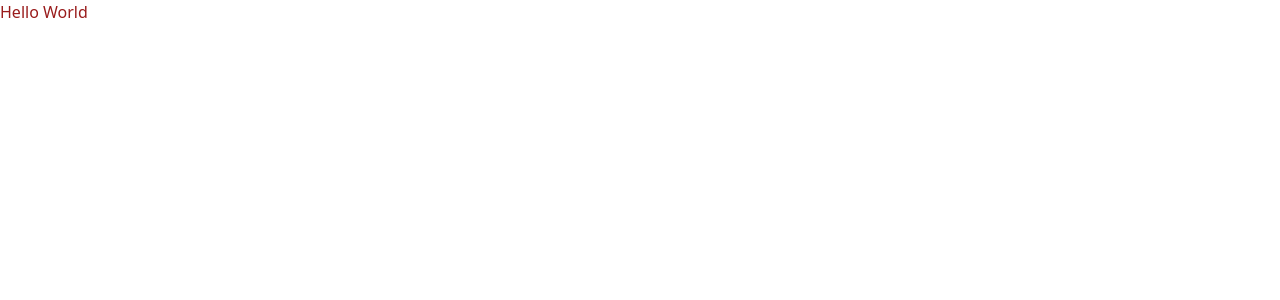
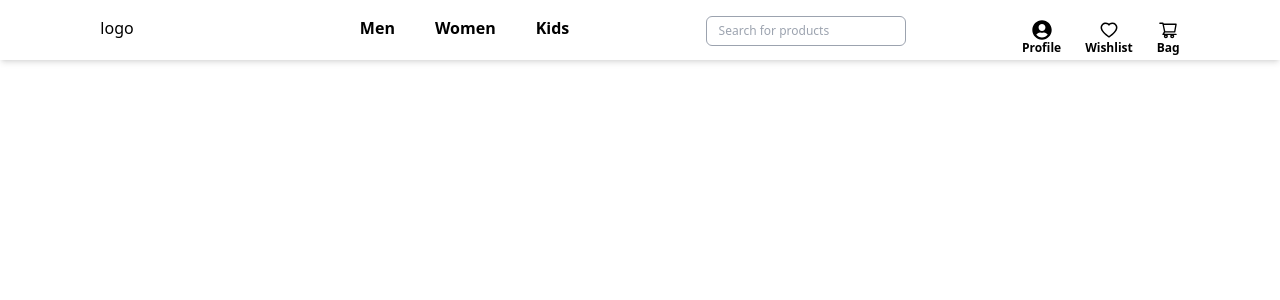
Before and after one commit to TalhaKhan4/MERN-ecommerce, a React (Vite) app in the folder Frontend/: page / in a window 1280 px wide. Shown: the top 300 px of the page. Built offline with nearby package versions, Linux system fonts and the light colour scheme.

Commit message:
working on navigation

```diff
--- a/Frontend/package.json
+++ b/Frontend/package.json
@@ -11,7 +11,8 @@
   },
   "dependencies": {
     "react": "^18.3.1",
-    "react-dom": "^18.3.1"
+    "react-dom": "^18.3.1",
+    "react-icons": "^5.3.0"
   },
   "devDependencies": {
     "@eslint/js": "^9.9.0",
--- a/Frontend/src/App.jsx
+++ b/Frontend/src/App.jsx
@@ -1,5 +1,10 @@
+import Navbar from "./components/Navbar/Navbar";
+
 function App() {
-  return <h1 className="text-red-800">Hello World</h1>;
+  return (
+    <>
+      <Navbar />
+    </>
+  );
 }
-
 export default App;
--- /dev/null
+++ b/Frontend/src/components/Navbar/NavDropDown.jsx
@@ -0,0 +1,51 @@
+function NavDropDown({
+  categories,
+  handleMouseEnter,
+  handleMouseLeave,
+  activeCategory,
+}) {
+  return (
+    <>
+      {categories.map((category, index) =>
+        activeCategory === category.name ? (
+          <div
+            key={index}
+            className="absolute left-[5%] top-6 pt-10 bg-white border border-gray-200 shadow-lg  p-4 min-w-[90vw] flex space-x-8 -z-10 min-h-[70vh]"
+            onMouseEnter={() => handleMouseEnter(category.name)} // Keeps dropdown open when mouse enters
+            onMouseLeave={handleMouseLeave} // Hides dropdown when mouse leaves
+          >
+            {category.subcategories.map((subcategory, subIndex) => {
+              return (
+                <div key={subIndex} className="mb-4">
+                  <span className="text-red-600 font-bold text-sm">
+                    {subcategory.name}
+                  </span>
+                  <ul className=" space-y-2 mt-2 ">
+                    {subcategory.items.map((item, itemIndex) => (
+                      <li key={itemIndex}>
+                        <a
+                          href={`/${category.name.toLowerCase()}/${subcategory.name
+                            .toLowerCase()
+                            .replace(/ /g, "-")}/${item
+                            .toLowerCase()
+                            .replace(/ /g, "-")}`}
+                          className="text-xs font-semibold text-gray-600 hover:text-black hover:font-bold"
+                        >
+                          {item}
+                        </a>
+                      </li>
+                    ))}
+                  </ul>
+                </div>
+              );
+            })}
+          </div>
+        ) : (
+          ""
+        )
+      )}
+    </>
+  );
+}
+
+export default NavDropDown;
--- /dev/null
+++ b/Frontend/src/components/Navbar/NavTopCategories.jsx
@@ -0,0 +1,27 @@
+function NavTopCategories({ handleMouseLeave, handleMouseEnter, categories }) {
+  return (
+    <div className="flex">
+      {categories.map((category) => {
+        return (
+          <ul key={category.name}>
+            <li
+              onMouseEnter={() => handleMouseEnter(category.name)}
+              onMouseLeave={handleMouseLeave}
+              className={`border-b-white  font-semibold border-b-4  cursor-pointer px-5 pb-4    ${
+                category.name === "Men"
+                  ? "hover:border-red-500 "
+                  : category.name === "Women"
+                  ? "hover:border-pink-500"
+                  : "hover:border-orange-500"
+              }`}
+            >
+              {category.name}
+            </li>
+          </ul>
+        );
+      })}
+    </div>
+  );
+}
+
+export default NavTopCategories;
--- /dev/null
+++ b/Frontend/src/components/Navbar/Navbar.jsx
@@ -0,0 +1,149 @@
+// src/components/Navbar.js
+import React, { useState } from "react";
+import NavTopCategories from "./NavTopCategories";
+import NavDropDown from "./NavDropDown";
+import { FaUserCircle } from "react-icons/fa";
+import { AiOutlineHeart, AiOutlineShoppingCart } from "react-icons/ai";
+const categories = [
+  {
+    name: "Men",
+    subcategories: [
+      {
+        name: "Topwear",
+        items: [
+          "T-Shirts",
+          "Casual Shirts",
+          "Formal Shirts",
+          "Sweatshirts",
+          "Sweaters",
+          "Jackets",
+        ],
+      },
+      {
+        name: "Bottomwear",
+        items: ["Jeans", "Casual Trousers", "Formal Trousers", "Shorts"],
+      },
+      {
+        name: "Footwear",
+        items: [
+          "Casual Shoes",
+          "Sports Shoes",
+          "Formal Shoes",
+          "Sneakers",
+          "Socks",
+        ],
+      },
+      {
+        name: "Gadgets",
+        items: ["Smart Wearables", "Fitness Gadgets", "Headphones", "Speakers"],
+      },
+      {
+        name: "Fashion Accessories",
+        items: [
+          "Wallets",
+          "Belts",
+          "Perfumes & Body Mists",
+          "Trimmers",
+          "Deodorants",
+          "Ties, Cufflinks & Pocket Squares",
+          "Accessory Gift Sets",
+          "Caps & Hats",
+          "Mufflers, Scarves & Gloves",
+          "Phone Cases",
+          "Rings & Wristwear",
+          "Helmets",
+        ],
+      },
+    ],
+  },
+  {
+    name: "Women",
+
+    subcategories: [
+      {
+        name: "Western Wear",
+        items: ["Tops", "Dresses", "Jeans"],
+      },
+      // Add more subcategories
+    ],
+  },
+  {
+    name: "Kids",
+    subcategories: [
+      {
+        name: "Boys Clothing",
+        items: ["T-Shirts", "Shorts", "Jeans"],
+      },
+    ],
+  },
+];
+
+const Navbar = () => {
+  const [activeCategory, setActiveCategory] = useState(null);
+
+  const handleMouseEnter = (categoryName) => {
+    setActiveCategory(categoryName);
+  };
+
+  const handleMouseLeave = () => {
+    setActiveCategory(null);
+  };
+
+  return (
+    <>
+      <div className="bg-white shadow-md border-gray-200 p-4 pb-0  ">
+        <nav className="flex space-x-10 px-2 justify-evenly w-[100%]">
+          {/* Logo  */}
+          <div className="w-[10%]">logo</div>
+          {/* listing top categories names  like men women etc */}
+          <NavTopCategories
+            handleMouseEnter={handleMouseEnter}
+            handleMouseLeave={handleMouseLeave}
+            categories={categories}
+          />
+
+          {/* Search bar */}
+          <div>
+            <input
+              type="text"
+              className="border border-gray-400 px-3 py-1 rounded-md text-sm placeholder-gray-400 focus:outline-none "
+              placeholder="Search for products"
+              style={{ fontSize: "12px" }} // Small placeholder text
+            />
+          </div>
+
+          {/* Icons Section */}
+          <div className="flex items-center space-x-6">
+            {/* Profile icon */}
+            <div className="flex flex-col items-center justify-center">
+              <FaUserCircle className="text-xl cursor-pointer " />
+              <span className="text-xs font-bold">Profile</span>
+            </div>
+
+            {/* Wishlist icon */}
+            <div className="flex flex-col items-center justify-center">
+              <AiOutlineHeart className="text-xl cursor-pointer " />
+              <span className="text-xs font-bold">Wishlist</span>
+            </div>
+
+            {/* Bag icon */}
+            <div className="flex flex-col items-center justify-center">
+              <AiOutlineShoppingCart className="text-xl cursor-pointer " />
+              <span className="text-xs font-bold">Bag</span>
+            </div>
+          </div>
+        </nav>
+
+        {/* listings all subcategories of topcategories in dropdown */}
+        <NavDropDown
+          categories={categories}
+          handleMouseEnter={handleMouseEnter}
+          handleMouseLeave={handleMouseLeave}
+          activeCategory={activeCategory}
+        />
+      </div>
+    </>
+  );
+};
+
+export default Navbar;
```
Also changed, not shown: 1 other file (tests, documents, lock files or other folders).
